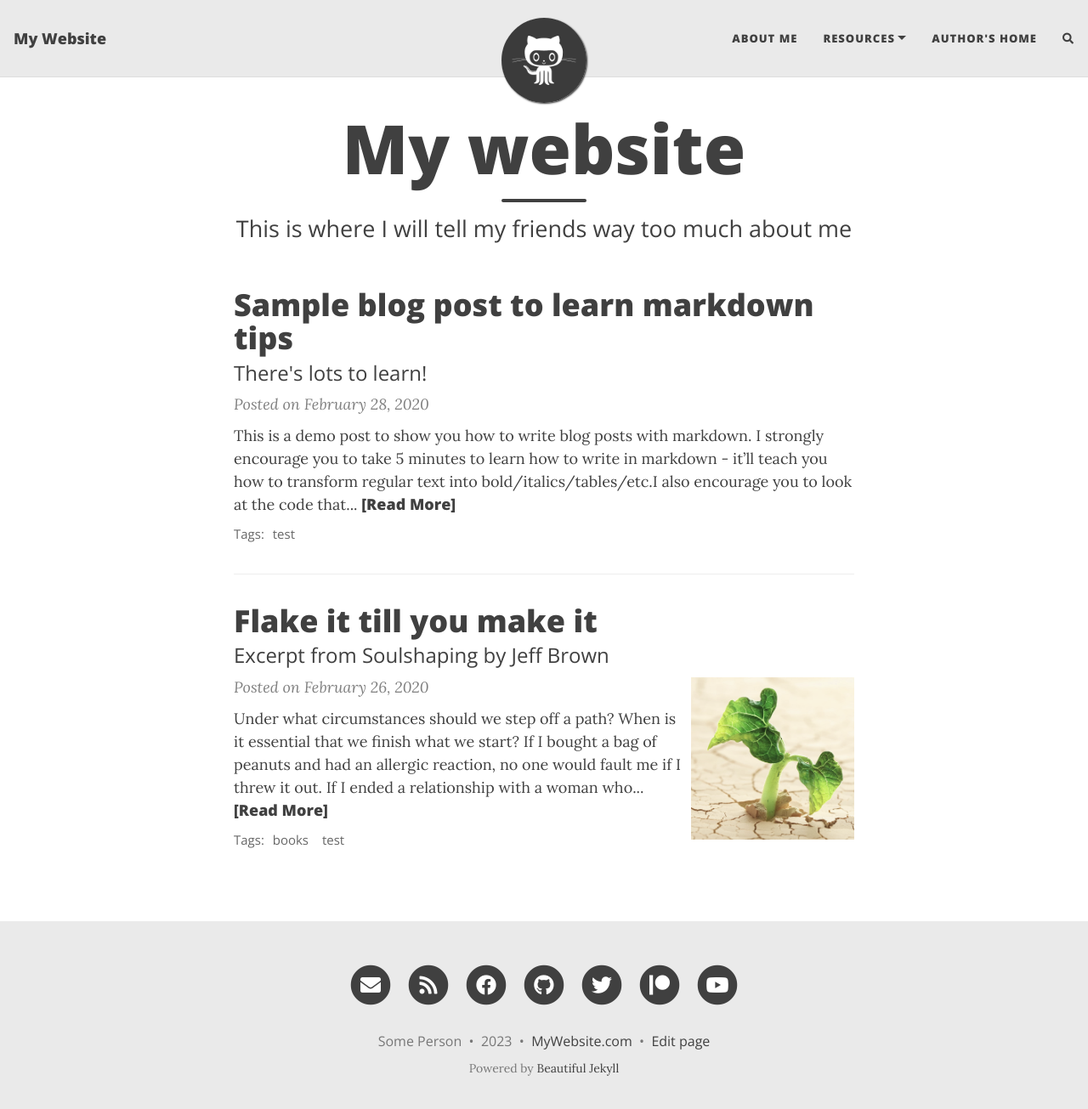
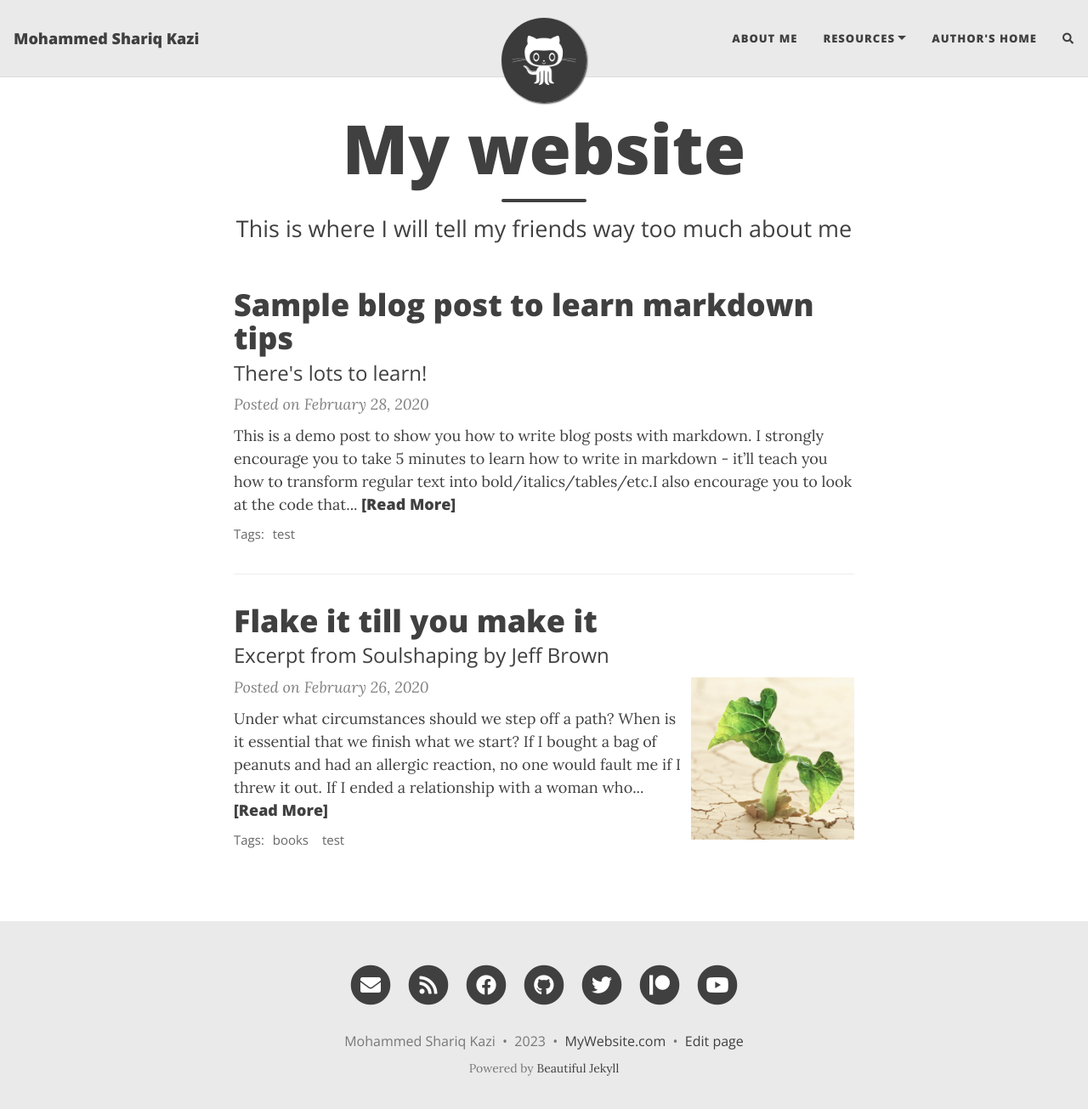
Before and after one commit to mohammedshariqkazi/mohammedshariqkazi.github.io, a Jekyll site: the page built from index.html, in a window 1280 px wide and 1318 px high. Shown: the top 1305 px of the window at 85% size. Built offline with Jekyll 4.4.1, drawn with Linux system fonts in a browser that asks for light colours; nearby versions of some CDN libraries; the list of posts is cut into pages by our own code; comment, search, counter and statistics services are not loaded.

Commit message:
title change

```diff
--- a/_config.yml
+++ b/_config.yml
@@ -10,10 +10,10 @@
 ############################
 
 # Name of website
-title: My Website
+title: Mohammed Shariq Kazi
 
 # Your name to show in the footer
-author: Some Person
+author: Mohammed Shariq Kazi
 
 ###############################################
 # --- List of links in the navigation bar --- #
@@ -22,9 +22,9 @@ author: Some Person
 navbar-links:
   About Me: "aboutme"
   Resources:
-    - Beautiful Jekyll: "https://beautifuljekyll.com"
-    - Learn markdown: "https://www.markdowntutorial.com/"
-  Author's home: "https://deanattali.com"
+    - Beautiful Jekyll: "https://twitter.com/shariqkazi/"
+    - Learn markdown: "https://www.instagram.com/shariq.kazi/"
+  Author's home: "https://www.instagram.com/shariq.kazi/"
 
 ################
 # --- Logo --- #
```
